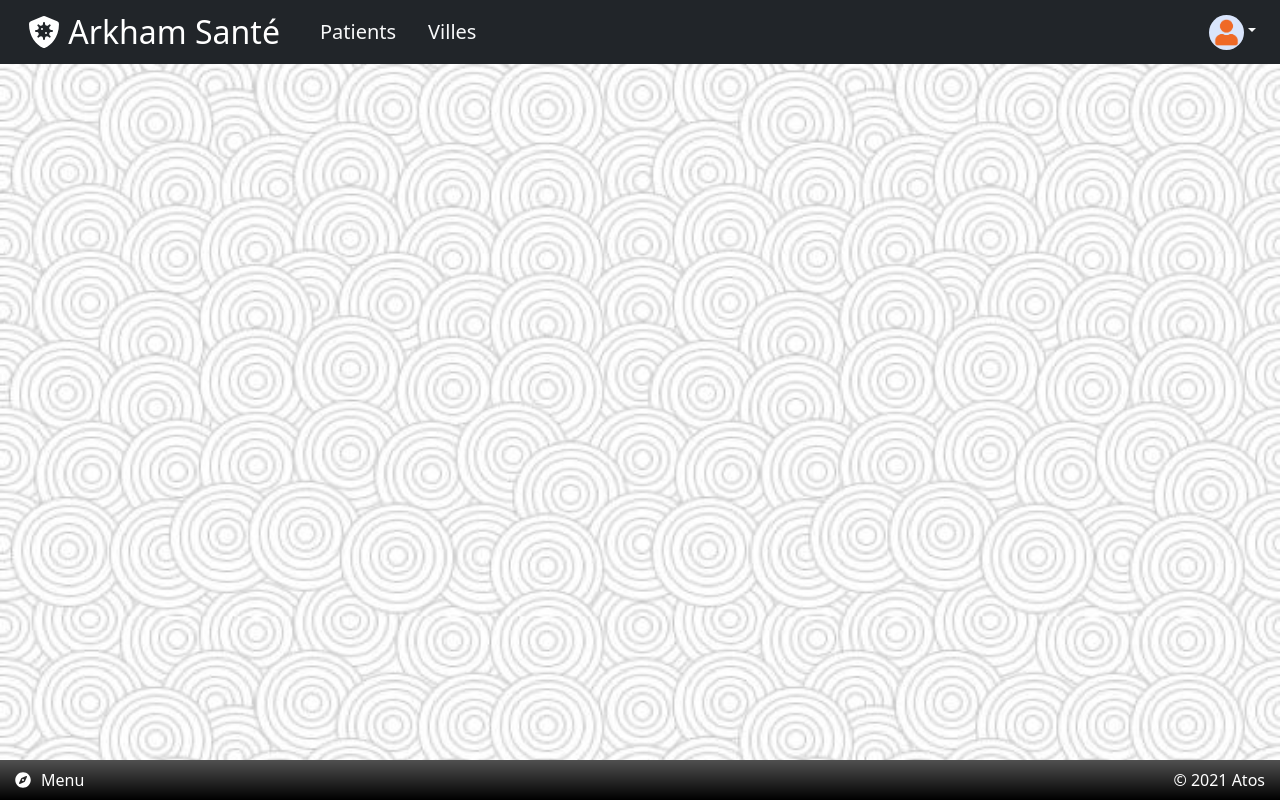
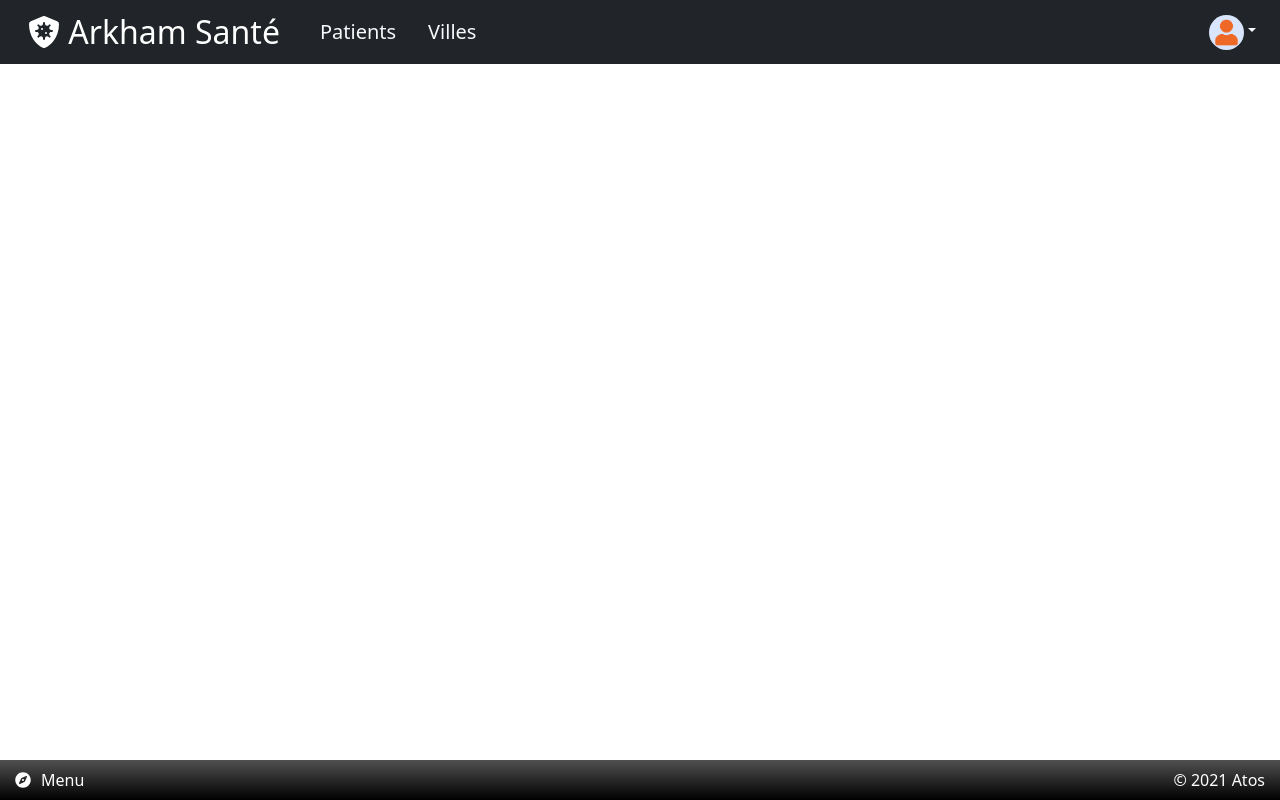
Before and after one commit to simonboivin/AngularMedical, an Angular app: page / in a window 1280 px wide. Built offline with nearby package versions, Linux system fonts and the light colour scheme.

Commit message:
Modification css

```diff
--- a/src/previous_style.css
+++ b/src/previous_style.css
@@ -5,19 +5,6 @@ html {
 html, body {
     box-sizing: border-box;
     margin: 0;
-}
-
-body {
-    display: flex;
-    flex-direction: column;
-    background-image: url(/assets/img/back.jpg);
-    background-size: 100%;
-    width: 100vw;
-    height: 100%;
-    min-height: 100%;
-    box-sizing: border-box;
-    overflow-x: hidden;
-    overflow-y: hidden;
 }
 
 .header {
```
